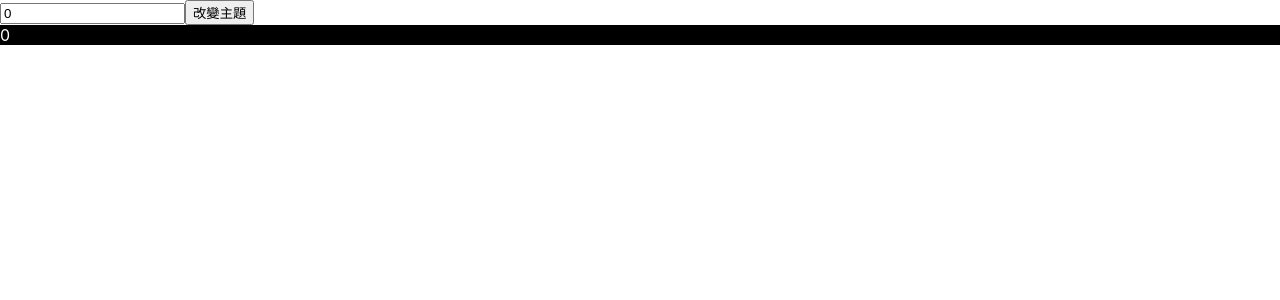
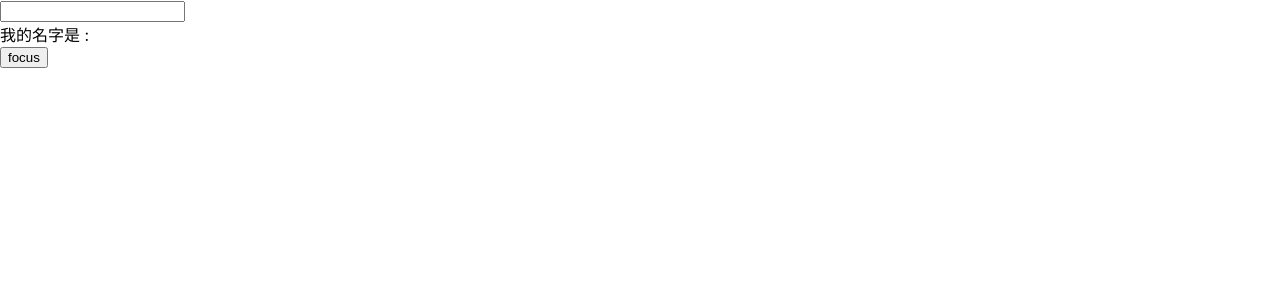
Before and after one commit to samuel00410/React_hooks_practices, a React (Create React App) app: page / in a window 1280 px wide. Shown: the top 300 px of the page. Built offline with nearby package versions, Linux system fonts and the light colour scheme.

Commit message:
先上傳

```diff
--- a/src/App.js
+++ b/src/App.js
@@ -1,31 +1,25 @@
-import React, { useState, useMemo } from "react";
+import React, { useState, useEffect, useRef } from "react";
 
 function App() {
-  const [number, setNumber] = useState(0);
-  const [dark, setDark] = useState(true);
-  const doubleNumber = useMemo(() => slowFunction(number), [number]);
-  const themeStyles = {
-    backgroundColor: dark ? "black" : "white",
-    color: dark ? "white" : "black",
+  const [name, setName] = useState("");
+  const inputRef = useRef();
+
+  const focusInput = () => {
+    inputRef.current.focus();
   };
 
   return (
     <>
       <input
-        type="number"
-        value={number}
-        onChange={(e) => setNumber(parseInt(e.target.value))}
+        ref={inputRef}
+        type="text"
+        value={name}
+        onChange={(e) => setName(e.target.value)}
       />
-      <button onClick={() => setDark((prevDark) => !prevDark)}>改變主題</button>
-      <div style={themeStyles}>{doubleNumber}</div>
+      <div>我的名字是 : {name}</div>
+      <button onClick={focusInput}>focus</button>
     </>
   );
 }
 
-const slowFunction = (num) => {
-  console.log("呼叫 slowFunction");
-  for (let i = 0; i <= 1000000000; i++) {}
-  return num * 2;
-};
-
 export default App;
--- a/src/index.js
+++ b/src/index.js
@@ -5,7 +5,7 @@ import App from "./App";
 
 const root = ReactDOM.createRoot(document.getElementById("root"));
 root.render(
-  <React.StrictMode>
-    <App />
-  </React.StrictMode>
+  // <React.StrictMode>
+  <App />
+  // </React.StrictMode>
 );
```
Also changed, not shown: src/reportWebVitals.js (deleted, +0 -13 lines).
